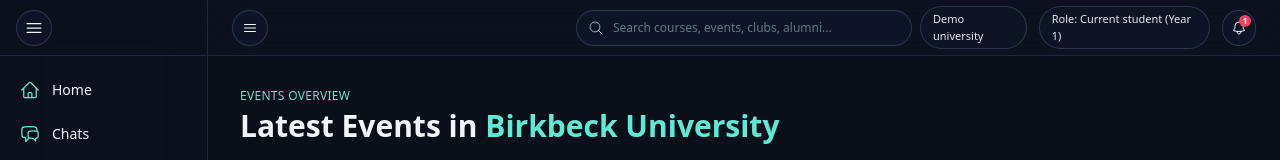
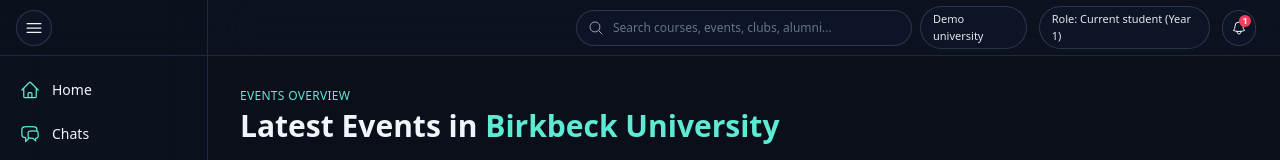
Before and after one commit to linguist101/Acaderra, a Next.js app in the folder web/: page /demo in a window 1280 px wide. Shown: the top 160 px of the page. Built offline with nearby package versions, Linux system fonts and the light colour scheme.

Commit message:
Update page.tsx

```diff
--- a/web/src/app/demo/page.tsx
+++ b/web/src/app/demo/page.tsx
@@ -51,11 +51,13 @@
 
   return (
     <div className="min-h-screen w-full bg-[#0B0F19] text-slate-100 flex">
+
       {/* SIDEBAR */}
       <aside
         className={`relative z-20 h-screen border-r border-slate-800 bg-slate-900/30 backdrop-blur-xl transition-all duration-500 ease-[cubic-bezier(0.4,0.0,0.2,1)]
           ${sidebarCollapsed ? "w-16" : "w-52"}`}
       >
+        {/* SIDEBAR HEADER — ONLY TOGGLE LIVES HERE */}
         <div className="flex h-14 items-center px-4 border-b border-slate-800">
           <button
             className="flex h-9 w-9 items-center justify-center rounded-full border border-slate-700/80 bg-slate-900/70
@@ -66,6 +68,7 @@
           </button>
         </div>
 
+        {/* SIDEBAR MENU */}
         <nav className="mt-4 flex flex-col gap-2 px-2">
           {menuItems.map((item, i) => (
             <button
@@ -79,22 +82,16 @@
         </nav>
       </aside>
 
-      {/* MAIN */}
+      {/* MAIN CONTENT AREA */}
       <main className="flex-1 flex flex-col">
-        {/* TOP NAVBAR */}
+
+        {/* TOP NAVBAR — NO TOGGLE HERE */}
         <header className="flex h-14 items-center border-b border-slate-800 bg-slate-900/40 backdrop-blur-xl px-4 md:px-6">
-          {/* LEFT: HAMBURGER */}
-          <div className="flex flex-1 items-center">
-            <button
-              className="flex h-9 w-9 items-center justify-center rounded-full border border-slate-700/80 bg-slate-900/70
-              hover:border-teal-400 hover:text-teal-300 transition"
-              onClick={() => setSidebarCollapsed(!sidebarCollapsed)}
-            >
-              <Bars3Icon className="h-4 w-4" />
-            </button>
-          </div>
 
-          {/* CENTER: SEARCH BAR */}
+          {/* LEFT SPACER (keeps center + right aligned correctly) */}
+          <div className="flex flex-1" />
+
+          {/* CENTER — SEARCH BAR */}
           <div className="flex flex-1 justify-center px-2">
             <div className="relative w-full max-w-xl">
               <MagnifyingGlassIcon className="pointer-events-none absolute left-3 top-1/2 h-4 w-4 -translate-y-1/2 text-slate-400" />
@@ -108,7 +105,7 @@
             </div>
           </div>
 
-          {/* RIGHT: UNIVERSITY / ROLE / NOTIFICATION */}
+          {/* RIGHT SIDE — UNIVERSITY / ROLE / NOTIFICATIONS */}
           <div className="flex flex-1 justify-end items-center gap-3 text-[11px]">
             <span className="hidden md:inline rounded-full border border-slate-700/80 bg-slate-900/70 px-3 py-1 text-slate-200">
               Demo university
@@ -121,7 +118,6 @@
             <button
               className="relative flex h-9 w-9 items-center justify-center rounded-full border border-slate-700/80 bg-slate-900/70
               hover:border-teal-400 hover:text-teal-300 transition"
-              aria-label="Notifications"
             >
               <BellIcon className="h-4 w-4" />
               <span className="absolute right-1 top-1 inline-flex h-3 w-3 items-center justify-center rounded-full bg-rose-500
@@ -134,10 +130,7 @@
 
         {/* PAGE CONTENT */}
         <div className="p-8">
-          {/* TITLE */}
-          <p className="text-xs tracking-wide text-teal-300 mb-1">
-            EVENTS OVERVIEW
-          </p>
+          <p className="text-xs tracking-wide text-teal-300 mb-1">EVENTS OVERVIEW</p>
 
           <h1 className="text-3xl font-semibold">
             Latest Events in{" "}
@@ -145,17 +138,14 @@
           </h1>
 
           <p className="mt-3 max-w-2xl text-slate-400 text-sm">
-            A quick snapshot of this week’s lectures, society events and
-            alumni-led sessions, pulled into one simple view for students.
+            A quick snapshot of this week’s lectures, society events and alumni-led
+            sessions, pulled into one simple view for students.
           </p>
 
-          {/* EVENTS CARD */}
+          {/* EVENTS SECTION */}
           <section className="mt-10 w-full max-w-3xl rounded-xl border border-slate-800 bg-slate-900/40 backdrop-blur-xl shadow-xl pt-5 overflow-hidden">
             <div className="flex justify-between items-center px-6 pb-3">
-              <h2 className="text-lg font-semibold text-teal-300">
-                Your upcoming week
-              </h2>
-
+              <h2 className="text-lg font-semibold text-teal-300">Your upcoming week</h2>
               <button className="rounded-full bg-teal-600/80 hover:bg-teal-500 px-4 py-1 text-xs text-white transition">
                 Sync timetable
               </button>
@@ -169,7 +159,6 @@
                 >
                   <h3 className="font-medium">{ev.title}</h3>
                   <p className="text-xs text-slate-400 mt-1">{ev.date}</p>
-
                   <span className="mt-2 inline-block rounded-full border border-teal-500/60 bg-teal-600/20 px-3 py-1 text-[10px] text-teal-300">
                     {ev.tag}
                   </span>
@@ -181,7 +170,7 @@
 
         {/* FLOATING BUTTONS */}
         <div className="fixed right-6 bottom-32 flex flex-col gap-4">
-          <button className="h-14 w-14 rounded-full bg-teal-600 text-white shadow-lg shadow-teal-900/60 flex items-center justify-center text-sm hover:bg-teal-500 transition">
+          <button className="h-14 w-14 rounded-full bg-teal-600 text-white shadow-lg shadow-teal-900/60 flex items-center justify-center hover:bg-teal-500 transition">
             <NewspaperIcon className="h-6 w-6" />
           </button>
 
```
